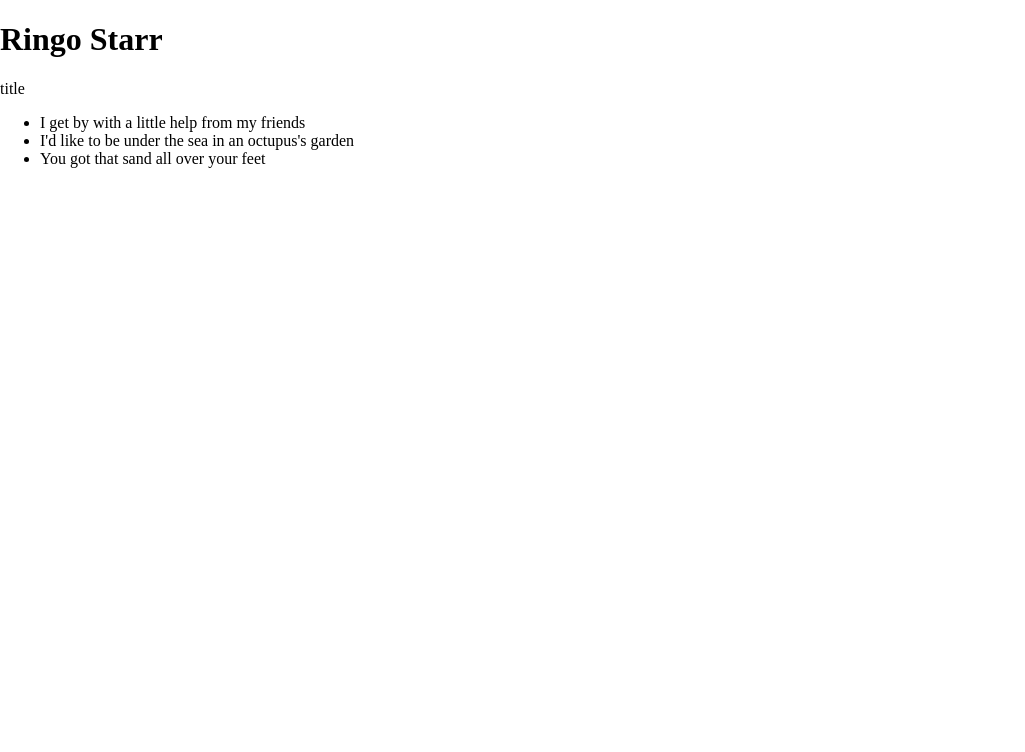
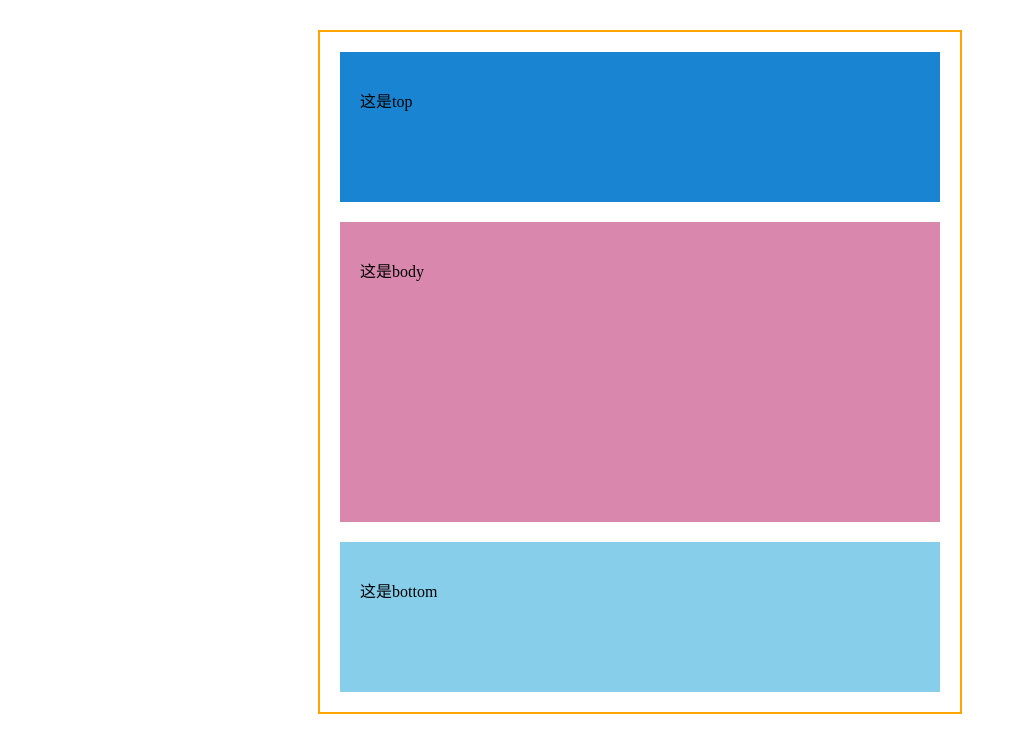
Before and after one commit to AdolescentJou/code-garden, a React app in the folder package-react/: page / in a window 1280 px wide. Shown: the top 752 px of the page, without its empty margins (0-1025 px from the left). Built offline with nearby package versions, Linux system fonts and the light colour scheme.

Commit message:
feat:demo更新

```diff
--- a/package-react/src/components/App.tsx
+++ b/package-react/src/components/App.tsx
@@ -1,11 +1,11 @@
 import React from 'react';
 import './app.less';
-import ProfilePage from './supense-test';
+import SlotTest from './slot-test';
 
 function App() {
   return (
     <div className="App">
-      <ProfilePage />
+      <SlotTest />
     </div>
   );
 }
--- a/package-react/src/components/slot-test/container.tsx
+++ b/package-react/src/components/slot-test/container.tsx
@@ -4,16 +4,28 @@
 
 const SlotContainer = (props: any) => {
   const { children } = props;
+  const topClickFunc  = () => {
+    console.log('这是顶部');
+
+  }
+  const middleClickFunc  = () => {
+    console.log('这是中间');
+
+  }
+  const bottomClickFunc  = () => {
+    console.log('这是底部');
+
+  }
   return (
     <div className="container">
       <div className="top common_box">
-        <Slot slotname="top">{children}</Slot>
+        <Slot slotname="top" handleClick={topClickFunc}>{children}</Slot>
       </div>
       <div className="body common_box">
-        <Slot slotname="body">{children}</Slot>
+        <Slot slotname="body" handleClick={middleClickFunc}>{children}</Slot>
       </div>
       <div className="bottom common_box">
-        <Slot slotname="bottom">{children}</Slot>
+        <Slot slotname="bottom" handleClick={bottomClickFunc}>{children}</Slot>
       </div>
     </div>
   );
--- a/package-react/src/components/slot-test/index.tsx
+++ b/package-react/src/components/slot-test/index.tsx
@@ -2,17 +2,28 @@
 import SlotContainer from './container';
 import { VSlot } from './slot';
 
+const SlotInner = (props: any) => {
+  const { children, handleClick } = props;
+  return <div onClick={handleClick}>{children}</div>;
+};
+
 const SlotTest = () => {
   return (
     <SlotContainer>
-      <VSlot slotname="top">
-        <p>这是top</p>
+      <VSlot slotname='top'>
+        <SlotInner>
+          <p>这是top</p>
+        </SlotInner>
       </VSlot>
-      <VSlot slotname="body">
-        <p>这是body</p>
+      <VSlot slotname='body'>
+        <SlotInner>
+          <p>这是body</p>
+        </SlotInner>
       </VSlot>
-      <VSlot slotname="bottom">
-        <p>这是bottom</p>
+      <VSlot slotname='bottom'>
+        <SlotInner>
+          <p>这是bottom</p>
+        </SlotInner>
       </VSlot>
     </SlotContainer>
   );
--- a/package-react/src/components/slot-test/slot.tsx
+++ b/package-react/src/components/slot-test/slot.tsx
@@ -1,35 +1,35 @@
-import { Children, cloneElement, createElement, CSSProperties, forwardRef, isValidElement, ReactElement, ReactNode, Ref } from 'react';
+import {
+  Children,
+  cloneElement,
+  createElement,
+  CSSProperties,
+  forwardRef,
+  isValidElement,
+  ReactElement,
+  ReactNode,
+  Ref,
+} from 'react';
 import { getType } from './helper';
 
 type ComponentChild = ReactNode;
 type ComponentChildren = ComponentChild[] | ComponentChild;
 
-const getNodeName = (node: ComponentChildren, SlotProps: Record<string, any>): [string, ComponentChildren] => {
-  // 传的是节点
-  if (node && isValidElement(node)) {
-    const el: any = node;
-    const slotname = el.props.slotname;
-    return [slotname, cloneElement(el, { ...el.props, ...SlotProps })];
-  }
-  // // 传的是准确的Class
-  // if (getType(node) === 'object' && Object.prototype.hasOwnProperty.call(node, 'render')) {
-  //   const el: any = node.render(SlotProps);
-  //   const slotname = el.slotname;
-  //   return [slotname, el];
-  // }
-  // // 传的是Function
-  // if (typeof node === 'function') {
-  //   const el = node(SlotProps);
-  //   const slotname = el.props.slotname;
-  //   return [slotname, el];
-  // }
-  return ['deault', null];
-};
-
 // 遍历节点列表，匹配对应节点
 const getElement = (list: any[], slotname: string, SlotProps: Record<string, any>) => {
   for (let i = 0; i < list.length; i++) {
-    const [key, element] = getNodeName(list[i], SlotProps);
+    const node = list[i];
+    let [key, element]: [string, ComponentChild] = ['deault', null];
+    if (node && isValidElement(node)) {
+      const el: any = node;
+      const slotname = el.props.slotname;
+      [key, element] = [
+        slotname,
+        cloneElement(el, {
+          slotname: slotname,
+          ...SlotProps,
+        }),
+      ];
+    }
     if (slotname === key) {
       return element;
     }
@@ -38,7 +38,11 @@
 };
 
 // 获取插槽
-const getSlot = (children: ComponentChildren | ComponentChildren[], slotname: string, SlotProps: Record<string, any>) => {
+const getSlot = (
+  children: ComponentChildren | ComponentChildren[],
+  slotname: string,
+  SlotProps: Record<string, any>,
+) => {
   if (!children) {
     return null;
   }
@@ -51,7 +55,16 @@
   return null;
 };
 
-const cloneNode = function (props: Record<string, any>, ref: any) {
+const Slot = (props: any) => {
+  const { children, slotname, ...SlotProps } = props;
+  const slotNewProps = SlotProps;
+  let childSlot: any = children;
+  childSlot = getSlot(children, slotname, slotNewProps);
+
+  return childSlot;
+};
+
+export const VSlot = (props: any) => {
   const { children, slotname, ...SlotProps } = props;
 
   if (isValidElement(children as ComponentChildren)) {
@@ -59,38 +72,9 @@
       slotname: slotname,
       ...children.props,
       ...SlotProps,
-      ref: ref,
     });
   }
-  // if (children && typeof children === 'function') {
-  //   const node = children({ ...SlotProps, slotname });
-  //   return node;
-  // }
   return Children.count(children) > 1 ? Children.only(null) : null;
 };
 
-const Slot = forwardRef<any, any>((props, forwardedRef) => {
-  const { children, slotname, ...SlotProps } = props;
-  const slotNewProps = SlotProps;
-  let childSlot: any = children;
-  childSlot = getSlot(children, slotname, slotNewProps);
-
-  if (isValidElement(childSlot)) {
-    return cloneNode(
-      {
-        children: childSlot,
-        slotname,
-        ...SlotProps,
-      },
-      forwardedRef,
-    );
-  }
-
-  return childSlot;
-});
-
-export const VSlot = forwardRef<any, any>((props, forwardedRef) => {
-  return cloneNode(props, forwardedRef);
-});
-
 export default Slot;
```
